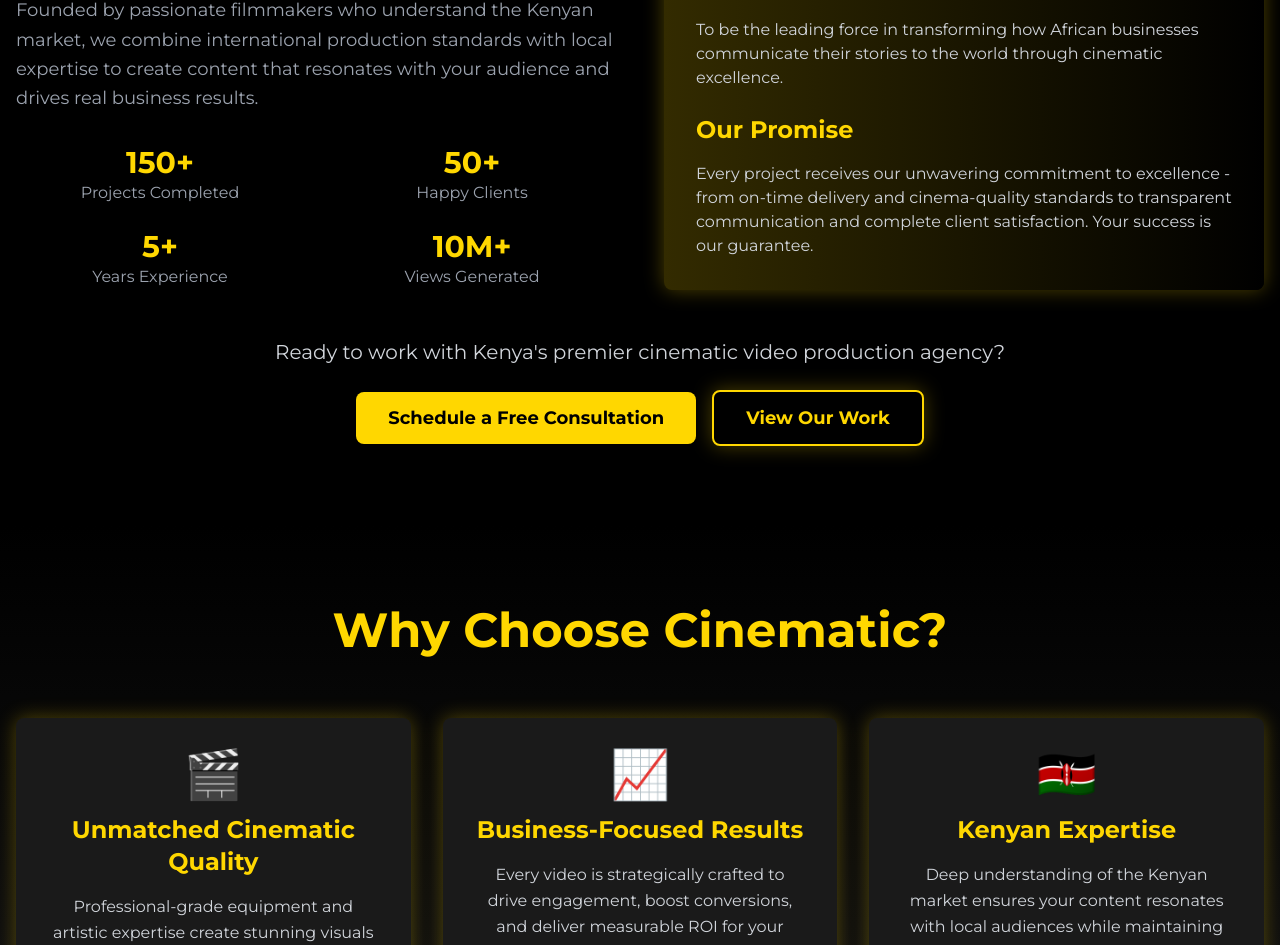
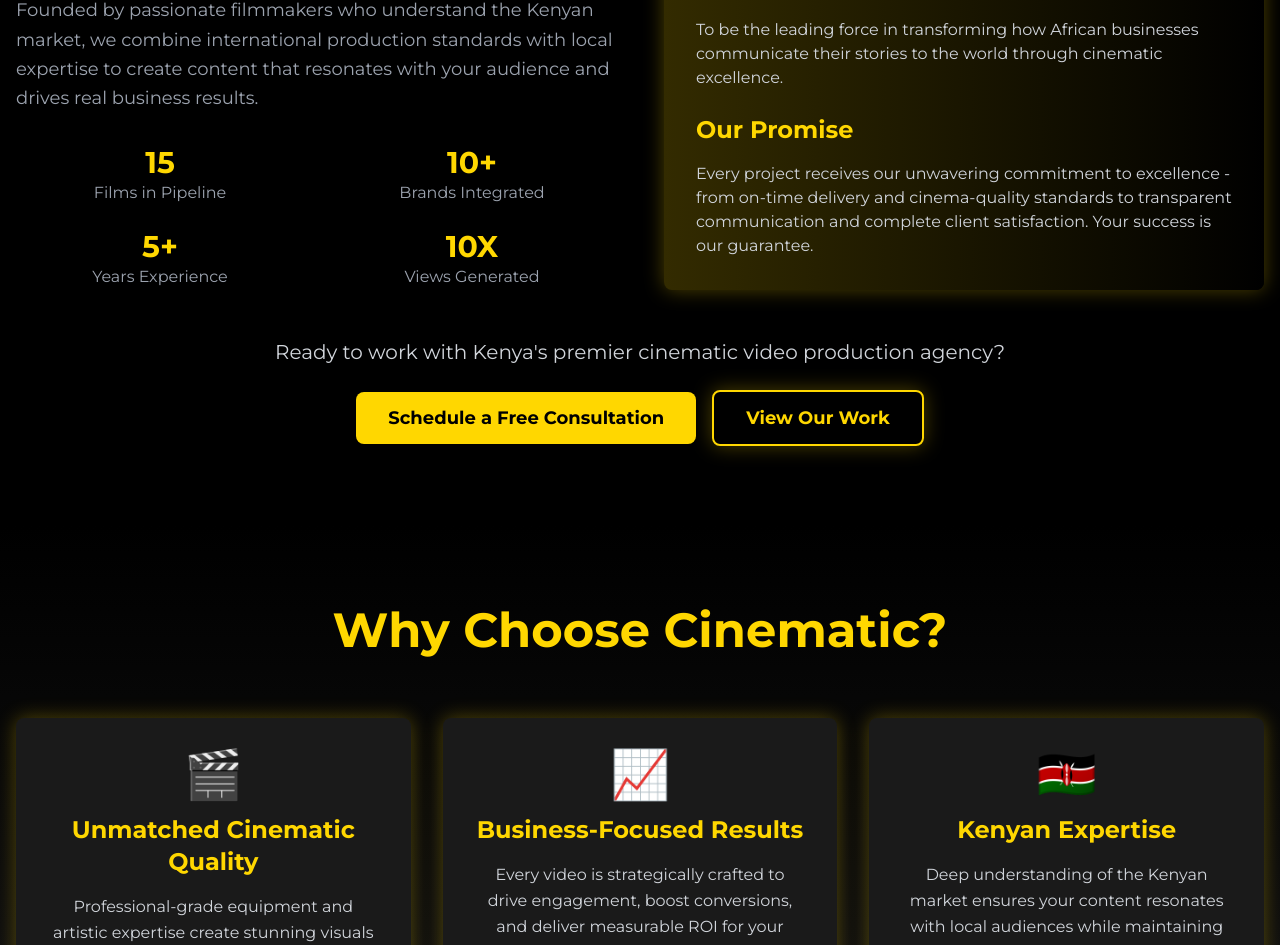
Before and after one commit to weblisite/cinematic, a React (Vite) app: page / in a window 1280 px wide. Shown: the part 1150-2095 px from the top of the page. Built offline with nearby package versions, Linux system fonts and the light colour scheme.

Commit message:
Update counter statistics on Home page
- Changed '150+ Projects Completed' to '15 Films in Pipeline'
- Changed '50+ Happy Clients' to '10+ Brands Integrated'
- Changed '10M+ Views Generated' to '10X Views Generated'
- Ensures consistency with About page counters

```diff
--- a/src/pages/Home.jsx
+++ b/src/pages/Home.jsx
@@ -98,19 +98,19 @@ const Home = () => {
               </p>
               <div className="grid grid-cols-2 gap-6">
                 <div className="text-center">
-                  <div className="text-3xl font-bold text-cinematic-gold">150+</div>
-                  <div className="text-gray-400">Projects Completed</div>
+                  <div className="text-3xl font-bold text-cinematic-gold">15</div>
+                  <div className="text-gray-400">Films in Pipeline</div>
                 </div>
                 <div className="text-center">
-                  <div className="text-3xl font-bold text-cinematic-gold">50+</div>
-                  <div className="text-gray-400">Happy Clients</div>
+                  <div className="text-3xl font-bold text-cinematic-gold">10+</div>
+                  <div className="text-gray-400">Brands Integrated</div>
                 </div>
                 <div className="text-center">
                   <div className="text-3xl font-bold text-cinematic-gold">5+</div>
                   <div className="text-gray-400">Years Experience</div>
                 </div>
                 <div className="text-center">
-                  <div className="text-3xl font-bold text-cinematic-gold">10M+</div>
+                  <div className="text-3xl font-bold text-cinematic-gold">10X</div>
                   <div className="text-gray-400">Views Generated</div>
                 </div>
               </div>
```
